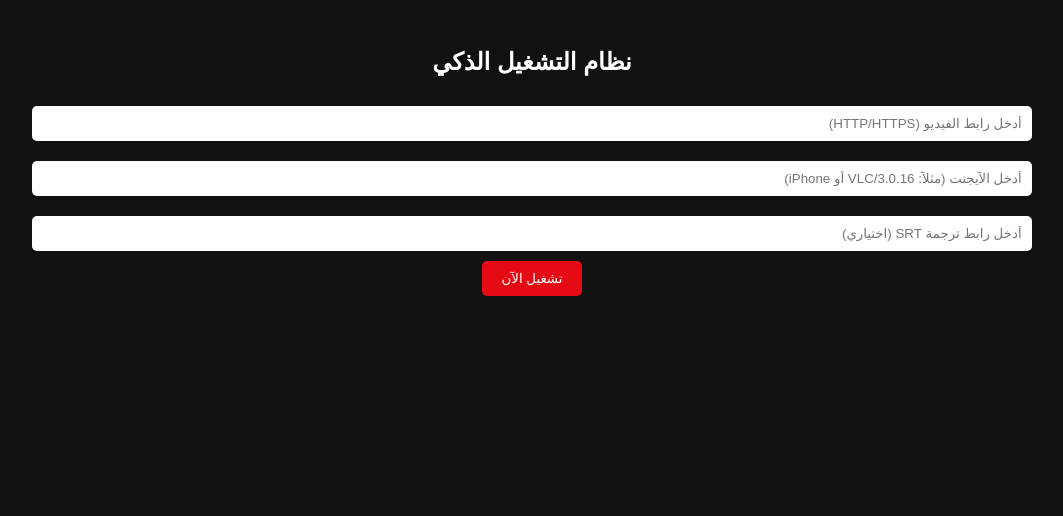
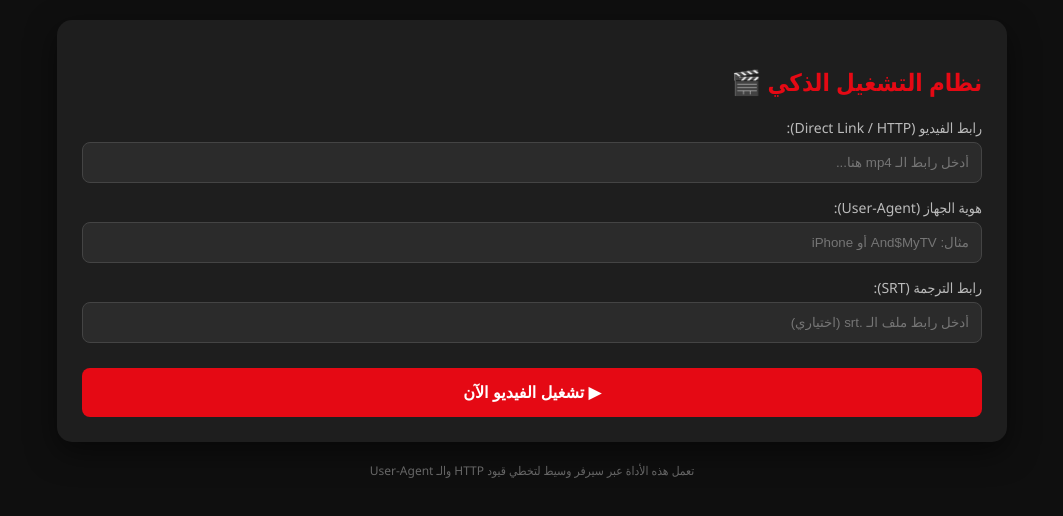
Before and after one commit to Yahyaqy/my-smart-player, a website: page index.html in a window 1280 px wide. Shown: the whole page, without its empty margins (108-1171 px from the left). Drawn offline with Linux system fonts and the light colour scheme.

Commit message:
Update index.html

```diff
--- a/index.html
+++ b/index.html
@@ -2,42 +2,135 @@
 <html lang="ar" dir="rtl">
 <head>
     <meta charset="UTF-8">
-    <title>مشغل الفيديو الذكي</title>
+    <meta name="viewport" content="width=device-width, initial-scale=1.0">
+    <title>مشغل الفيديو الذكي | Pro Player</title>
     <style>
-        body { background: #111; color: white; font-family: sans-serif; text-align: center; padding: 20px; }
-        input, select { width: 80%; padding: 10px; margin: 10px 0; border-radius: 5px; border: none; }
-        button { padding: 10px 20px; background: #e50914; color: white; border: none; cursor: pointer; border-radius: 5px; }
-        video { width: 100%; max-width: 800px; margin-top: 20px; background: #000; }
+        body {
+            background: #0f0f0f;
+            color: #ffffff;
+            font-family: 'Segoe UI', Tahoma, Geneva, Verdana, sans-serif;
+            margin: 0;
+            display: flex;
+            flex-direction: column;
+            align-items: center;
+            padding: 20px;
+        }
+        .container {
+            width: 100%;
+            max-width: 900px;
+            background: #1e1e1e;
+            padding: 25px;
+            border-radius: 15px;
+            box-shadow: 0 10px 30px rgba(0,0,0,0.5);
+        }
+        h2 { color: #e50914; margin-bottom: 20px; }
+        .input-group { margin-bottom: 15px; text-align: right; }
+        label { display: block; margin-bottom: 5px; font-size: 14px; color: #bbb; }
+        input {
+            width: 100%;
+            padding: 12px;
+            background: #2b2b2b;
+            border: 1px solid #444;
+            border-radius: 8px;
+            color: white;
+            box-sizing: border-box;
+            transition: border 0.3s;
+        }
+        input:focus { border-color: #e50914; outline: none; }
+        button {
+            width: 100%;
+            padding: 15px;
+            background: #e50914;
+            color: white;
+            border: none;
+            border-radius: 8px;
+            font-size: 16px;
+            font-weight: bold;
+            cursor: pointer;
+            margin-top: 10px;
+            transition: background 0.3s;
+        }
+        button:hover { background: #b20710; }
+        #playerContainer {
+            margin-top: 30px;
+            width: 100%;
+            background: #000;
+            border-radius: 10px;
+            overflow: hidden;
+            display: none; /* يظهر فقط عند التشغيل */
+        }
+        video { width: 100%; display: block; }
+        .footer { margin-top: 20px; font-size: 12px; color: #666; }
     </style>
 </head>
 <body>
-    <h2>نظام التشغيل الذكي</h2>
-    <input type="text" id="videoUrl" placeholder="أدخل رابط الفيديو (HTTP/HTTPS)">
-    <input type="text" id="userAgent" placeholder="أدخل الآيجنت (مثلاً: VLC/3.0.16 أو iPhone)">
-    <input type="text" id="subUrl" placeholder="أدخل رابط ترجمة SRT (اختياري)">
-    <br>
-    <button onclick="startPlayer()">تشغيل الآن</button>
 
-    <div id="playerNode"></div>
+    <div class="container">
+        <h2>نظام التشغيل الذكي 🎬</h2>
+
+        <div class="input-group">
+            <label>رابط الفيديو (Direct Link / HTTP):</label>
+            <input type="text" id="videoUrl" placeholder="أدخل رابط الـ mp4 هنا...">
+        </div>
+
+        <div class="input-group">
+            <label>هوية الجهاز (User-Agent):</label>
+            <input type="text" id="userAgent" placeholder="مثال: And$MyTV أو iPhone">
+        </div>
+
+        <div class="input-group">
+            <label>رابط الترجمة (SRT):</label>
+            <input type="text" id="subUrl" placeholder="أدخل رابط ملف الـ .srt (اختياري)">
+        </div>
+
+        <button onclick="startPlayer()">▶ تشغيل الفيديو الآن</button>
+
+        <div id="playerContainer">
+            <div id="playerNode"></div>
+        </div>
+    </div>
+
+    <div class="footer">تعمل هذه الأداة عبر سيرفر وسيط لتخطي قيود HTTP والـ User-Agent</div>
 
     <script>
         function startPlayer() {
-            const video = document.getElementById('videoUrl').value;
-            const ua = document.getElementById('userAgent').value;
-            const sub = document.getElementById('subUrl').value;
+            const video = document.getElementById('videoUrl').value.trim();
+            const ua = document.getElementById('userAgent').value.trim();
+            const sub = document.getElementById('subUrl').value.trim();
 
-            // بناء روابط الوسيط (Proxy)
+            if (!video) {
+                alert("يرجى إدخال رابط الفيديو أولاً");
+                return;
+            }
+
+            // إظهار حاوية المشغل
+            document.getElementById('playerContainer').style.display = 'block';
+
+            // بناء روابط الـ API (الوسيط)
+            // نستخدم encodeURIComponent لضمان أن الروابط لا تختلط ببعضها
             const proxyVideo = `/api/proxy?url=${encodeURIComponent(video)}&ua=${encodeURIComponent(ua)}`;
             const proxySub = sub ? `/api/subtitle?url=${encodeURIComponent(sub)}` : "";
 
-            let playerHtml = `<video controls autoplay><source src="${proxyVideo}" type="video/mp4">`;
-            if(proxySub) {
-                playerHtml += `<track label="العربية" kind="subtitles" srclang="ar" src="${proxySub}" default>`;
+            let playerHtml = `
+                <video id="videoPlayer" controls autoplay>
+                    <source src="${proxyVideo}" type="video/mp4">
+            `;
+
+            if (proxySub) {
+                playerHtml += `
+                    <track label="العربية" kind="subtitles" srclang="ar" src="${proxySub}" default>
+                `;
             }
+
             playerHtml += `</video>`;
 
+            // وضع الكود داخل الصفحة
             document.getElementById('playerNode').innerHTML = playerHtml;
+
+            // التمرير تلقائياً للمشغل
+            document.getElementById('playerContainer').scrollIntoView({ behavior: 'smooth' });
         }
     </script>
+
 </body>
 </html>
```
